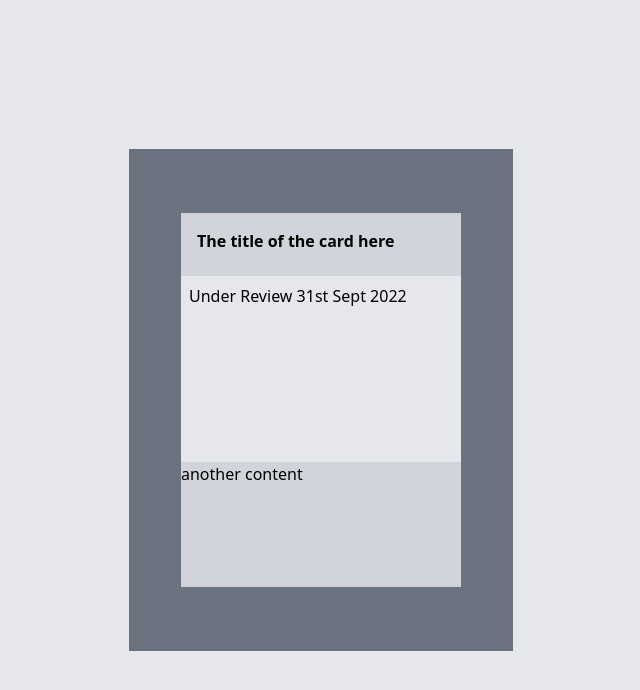
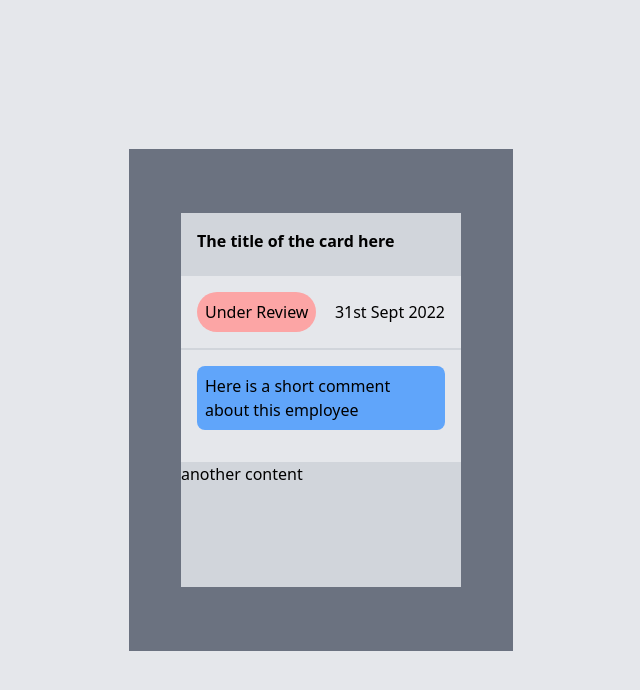
Before and after one commit to yomiaishida/Tailwind, a website: page index.html in a window 1280 px wide. Shown: the whole page, without its empty margins (319-959 px from the left). Drawn offline with Linux system fonts and the light colour scheme.

Commit message:
Review and comment styling

```diff
--- a/index.html
+++ b/index.html
@@ -17,14 +17,17 @@
 
     <button class="bg-blue-900 text-blue-100 rounded-lg px-3 py-2 mt-2">Save</button> -->
     <div class="flex  justify-center align-center px-6 py-16 w-96 bg-gray-500 h-4/6">
-      <div class=" bg-green-700 w-5/6 h-6/6 p flex flex-wrap justify-center align-center">
-        <div class="w-full bg-gray-300 h-1/6 p-4 ">
+      <div class="border-2x border-gray-300 rounded-lg w-5/6 h-6/6 p flex flex-wrap justify-center align-center">
+        <div class="w-full bg-gray-300 h-1/6 p-4">
           <h2 class="font-semibold">The title of the card here</h2>
         </div>
         <div class="w-full h-3/6 bg-gray-200">
-          <div class="p-2 align-space">
-            <span>Under Review</span>
-            <span>31st Sept 2022</span>
+          <div class="flex p-4 justify-between justify-center border-gray-300 border-b-2">
+            <span class="bg-red-300 p-2 rounded-full">Under Review</span>
+            <span class="flex justify-center flex-col">31st Sept 2022</span>
+          </div>
+          <div class="bg-blue-400 p-2 m-4 border-gray-300 rounded-lg">
+            <p>Here is a short comment about this employee</p>
           </div>
         </div>
         <div class="w-full h-2/6 bg-gray-300">another content</div>
```
Also changed, not shown: dist/output.css.
